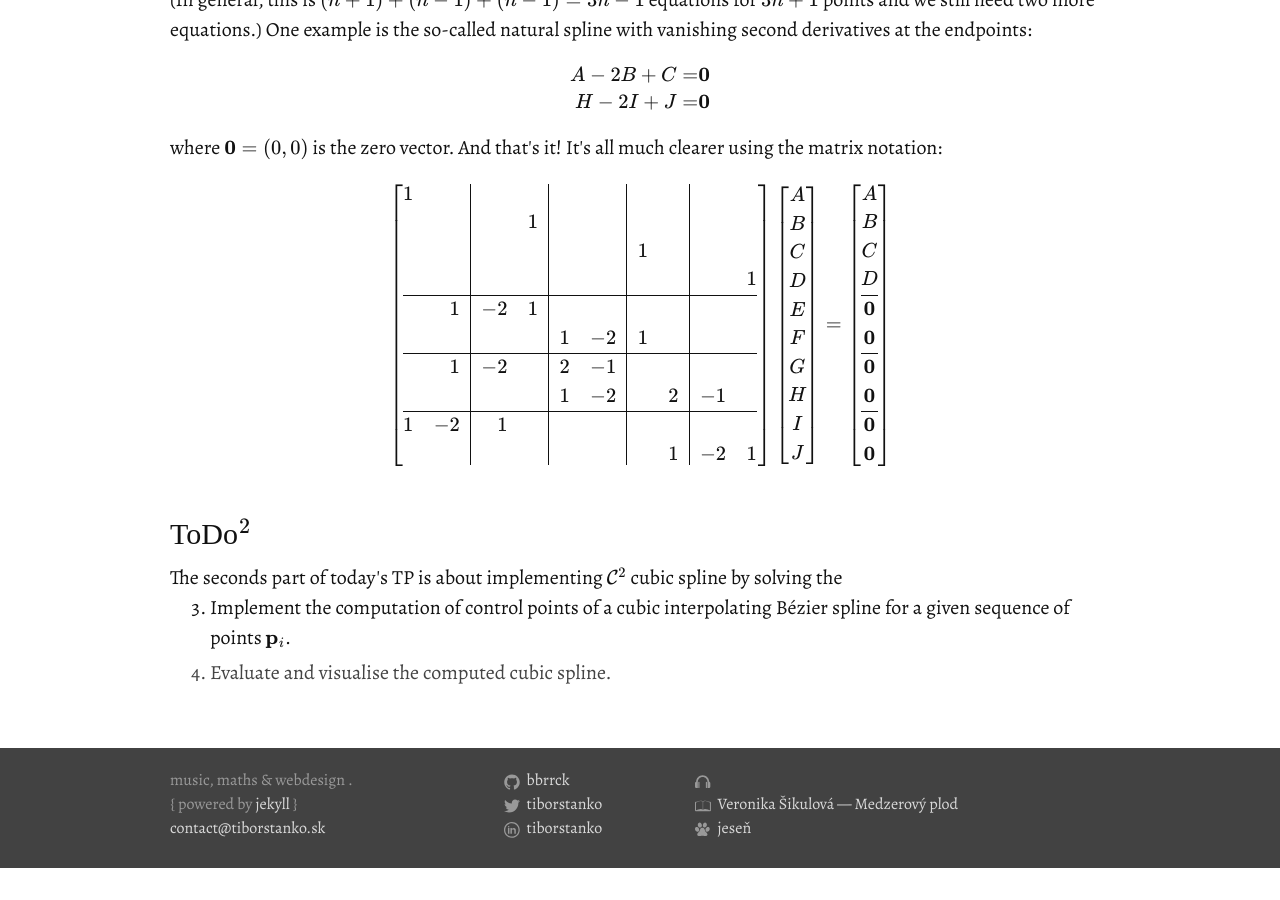
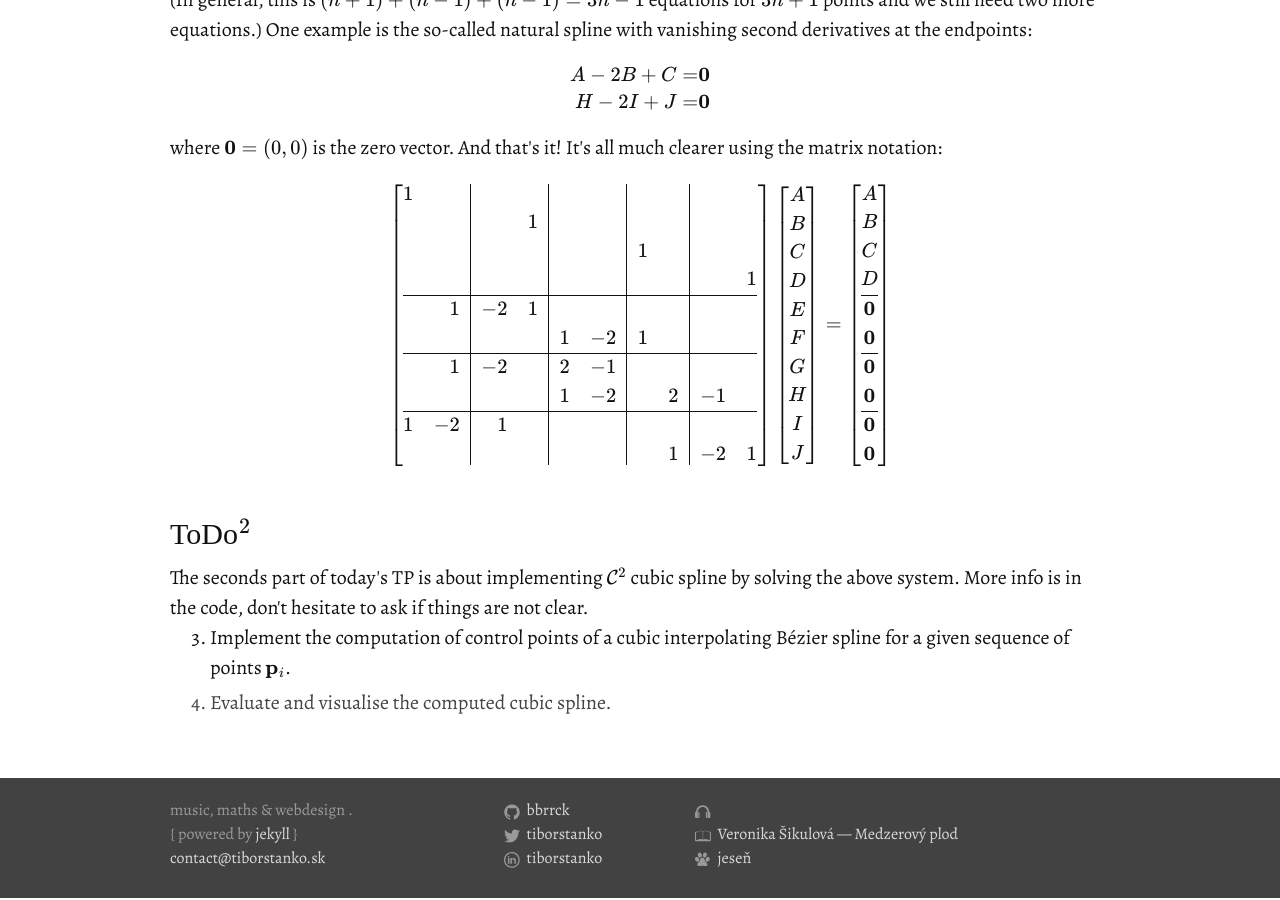
Before and after one commit to bbrrck/bbrrck.github.io, a Jekyll site: the page built from teaching/geo-num-2016/tp2.md, in a window 1280 px wide and 900 px high, scrolled down 5790 px. Built offline with Jekyll 4.4.1, drawn with Linux system fonts in a browser that asks for light colours; some web fonts are replaced; formulas are drawn with MathJax 3; before the commit the page ends 6660 px from its top, so only the background shows below that.

Commit message:
tp2.md change

```diff
--- a/teaching/geo-num-2016/tp2.md
+++ b/teaching/geo-num-2016/tp2.md
@@ -291,7 +291,8 @@ D \\
 \]
 
 <h2>ToDo$^2$</h2>
-The seconds part of today's TP is about implementing $\mathcal C^2$ cubic spline by solving the
+The seconds part of today's TP is about implementing $\mathcal C^2$ cubic spline by solving the above system.
+More info is in the code, don't hesitate to ask if things are not clear.
 
 <ol start="3" class="assignements">
 <li>Implement the computation of control points of a cubic interpolating Bézier spline for a given sequence of points $\mathbf p_i$.</li>
```
